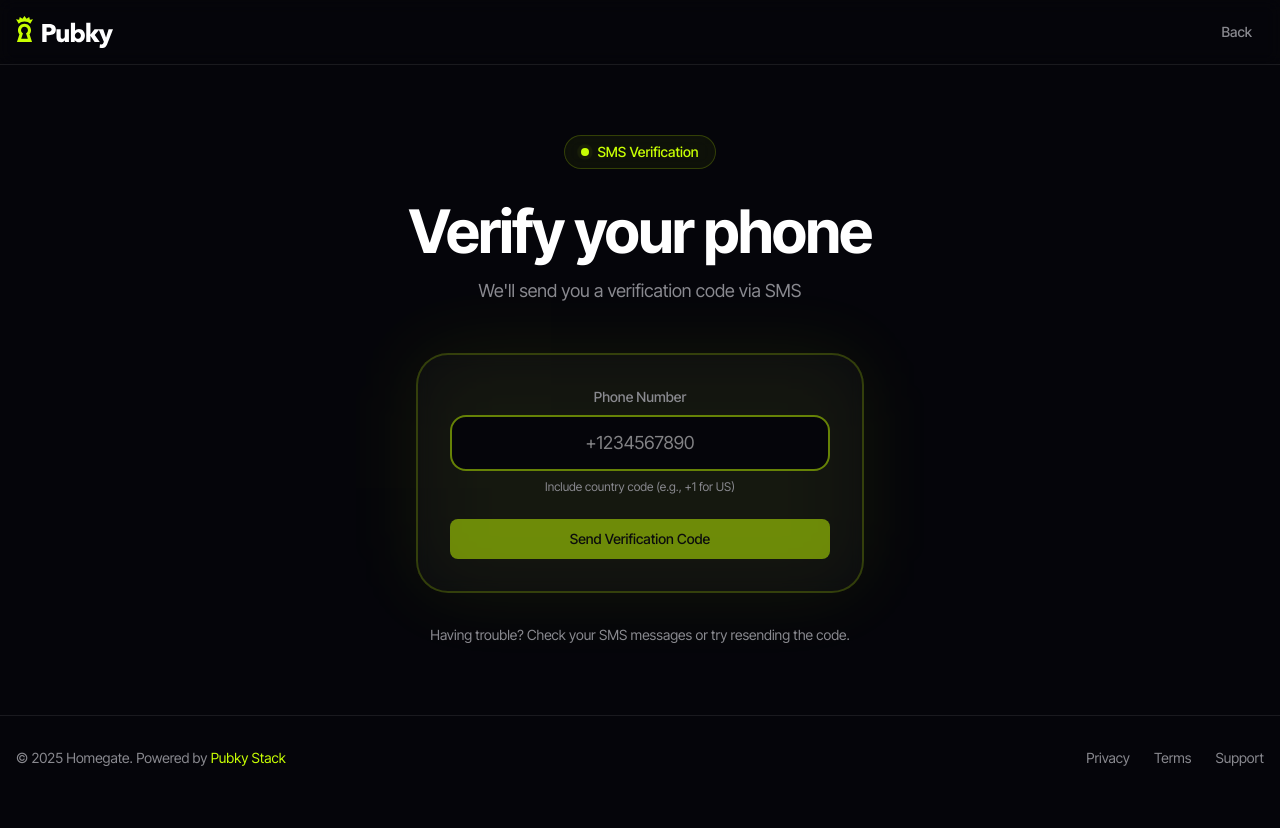
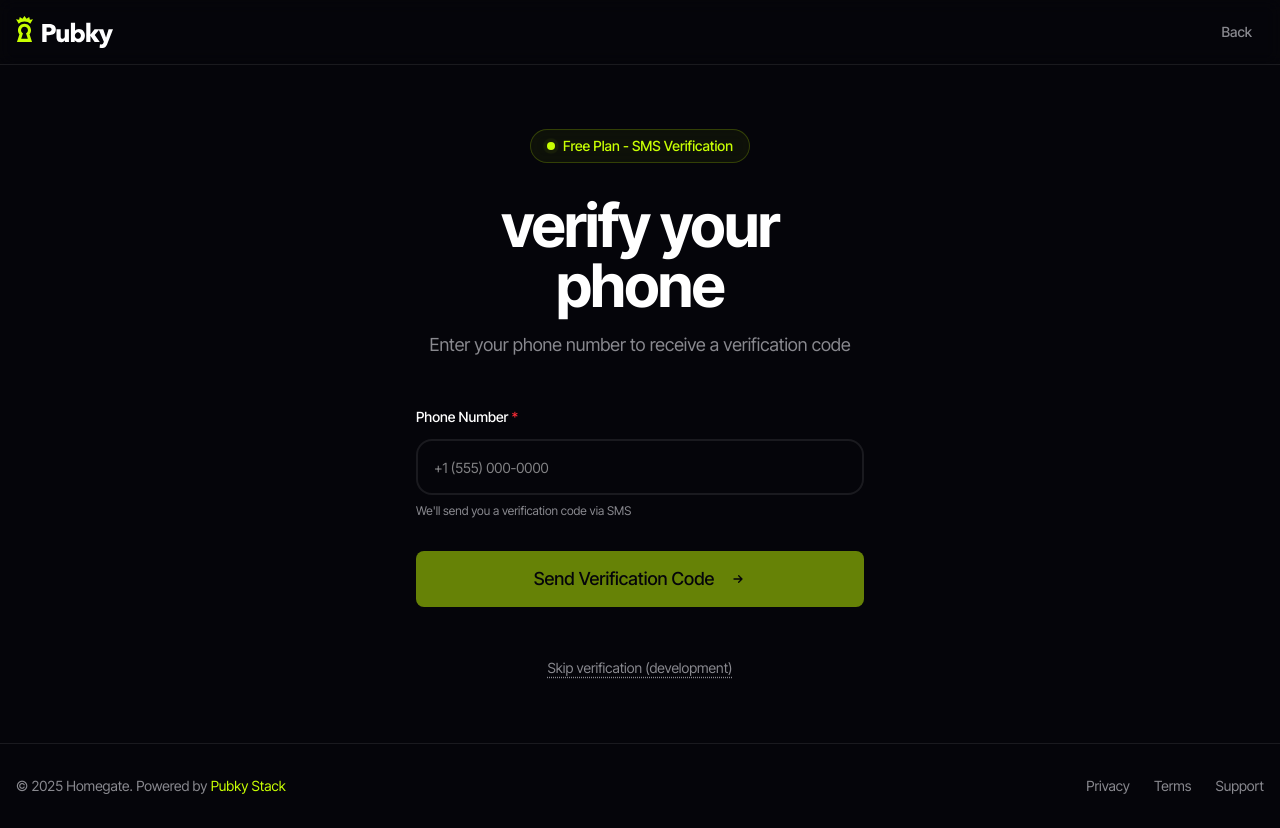
Before and after one commit to MiguelMedeiros/homegate, a Next.js app in the folder front-end/: page /signup/free/verify in a window 1280 px wide. Before the commit the page ends 800 px from the top, so only its background shows below. Built offline with nearby package versions, Linux system fonts and the light colour scheme.

Commit message:
Refactor SMS verification page: rename component, streamline state management, and enhance UI for better user experience. Implement code sending simulation and add skip verification option for development.

```diff
--- a/front-end/src/app/signup/free/verify/page.tsx
+++ b/front-end/src/app/signup/free/verify/page.tsx
@@ -7,19 +7,17 @@ import { Button } from "@/components/ui/button";
 import { Header } from "@/components/Header";
 import { Footer } from "@/components/Footer";
 
-export default function SMSVerificationPage() {
+export default function SmsVerifyPage() {
   const router = useRouter();
   const [phoneNumber, setPhoneNumber] = useState("");
   const [verificationCode, setVerificationCode] = useState("");
+  const [codeSent, setCodeSent] = useState(false);
   const [isLoading, setIsLoading] = useState(false);
   const [error, setError] = useState("");
-  const [success, setSuccess] = useState(false);
-  const [verificationId, setVerificationId] = useState("");
-  const [step, setStep] = useState<"phone" | "code">("phone");
 
-  const handleSendSMS = async () => {
+  const handleSendCode = async () => {
     if (!phoneNumber.trim()) {
-      setError("Please enter a valid phone number");
+      setError("Please enter a phone number");
       return;
     }
 
@@ -27,37 +25,21 @@ export default function SMSVerificationPage() {
     setError("");
 
     try {
-      const response = await fetch("/api/sms/verify", {
-        method: "POST",
-        headers: {
-          "Content-Type": "application/json",
-        },
-        body: JSON.stringify({ phoneNumber }),
-      });
+      // TODO: Implement actual SMS sending via API
+      // await fetch('/api/sms/send', { method: 'POST', body: JSON.stringify({ phone: phoneNumber }) });
 
-      const data = await response.json();
+      // Simulate API call
+      await new Promise(resolve => setTimeout(resolve, 1000));
 
-      if (response.ok && data.success) {
-        setVerificationId(data.verificationId);
-        setStep("code");
-        setSuccess(true);
-      } else {
-        setError(data.error || "Failed to send SMS. Please try again.");
-      }
-    } catch (err) {
-      console.error("SMS verification error:", err);
-      setError("Failed to send SMS. Please try again.");
+      setCodeSent(true);
+    } catch {
+      setError("Failed to send verification code. Please try again.");
     } finally {
       setIsLoading(false);
     }
   };
 
   const handleVerifyCode = async () => {
-    if (!verificationId) {
-      setError("Verification session expired. Please try again.");
-      return;
-    }
-
     if (!verificationCode.trim()) {
       setError("Please enter the verification code");
       return;
@@ -67,62 +49,39 @@ export default function SMSVerificationPage() {
     setError("");
 
     try {
-      const response = await fetch("/api/sms/confirm", {
-        method: "POST",
-        headers: {
-          "Content-Type": "application/json",
-        },
-        body: JSON.stringify({
-          verificationId,
-          code: verificationCode,
-          phoneNumber: phoneNumber
-        }),
-      });
+      // TODO: Implement actual code verification via API
+      // await fetch('/api/sms/verify', { method: 'POST', body: JSON.stringify({ phone: phoneNumber, code: verificationCode }) });
 
-      const data = await response.json();
+      // Simulate API call
+      await new Promise(resolve => setTimeout(resolve, 1000));
 
-      if (response.ok && data.verified) {
-        // Store verification status in localStorage
+      // Store verification in localStorage
       localStorage.setItem("sms_verified", "true");
       localStorage.setItem("verified_phone", phoneNumber);
 
-        // Redirect to profile creation
-        router.push("/signup/free/profile");
-      } else {
-        setError(data.error || "Invalid verification code. Please try again.");
-      }
-    } catch (err) {
-      console.error("Code verification error:", err);
-      setError("Failed to verify code. Please try again.");
+      // Redirect to profile page
+      router.push("/signup/profile");
+    } catch {
+      setError("Invalid verification code. Please try again.");
     } finally {
       setIsLoading(false);
     }
   };
 
-  const handleResendCode = async () => {
-    setStep("phone");
-    setVerificationCode("");
-    setError("");
-    setSuccess(false);
-  };
+  const handleSkipVerification = () => {
+    // Skip SMS verification for development
+    localStorage.setItem("sms_verified", "true");
+    localStorage.setItem("verified_phone", "dev-skip");
 
-  const formatPhoneNumber = (value: string) => {
-    // Remove all non-numeric characters
-    const cleaned = value.replace(/\D/g, "");
-
-    // Format as international number if it doesn't start with +
-    if (cleaned.length > 0 && !value.startsWith("+")) {
-      return `+${cleaned}`;
-    }
-
-    return value;
+    // Redirect to profile page
+    router.push("/signup/profile");
   };
 
   return (
     <div className="relative flex min-h-screen flex-col bg-background">
       {/* Background */}
-      <div className="absolute inset-0 -z-10 bg-[linear-gradient(to_right,#ffffff08_1px,transparent_1px),linear-gradient(to_bottom,#ffffff08_1px,transparent_1px)] bg-[size:4rem_4rem]" />
-      <div className="absolute inset-0 -z-10 bg-gradient-to-br from-brand/5 via-transparent to-brand/10" />
+      <div className="absolute inset-0 -z-10 bg-[linear-gradient(to_right,#ffffff08_1px,transparent_1px),linear-gradient(to_bottom,#ffffff08_1px,transparent_1px)] bg-size-[4rem_4rem]" />
+      <div className="absolute inset-0 -z-10 bg-linear-to-br from-brand/5 via-transparent to-brand/10" />
 
       <Header
         rightContent={
@@ -136,145 +95,173 @@ export default function SMSVerificationPage() {
 
       {/* Main Content */}
       <main className="container relative z-10 flex flex-1 flex-col items-center justify-center px-4 py-16 mx-auto">
-        <div className="mx-auto flex w-full max-w-2xl flex-col items-center text-center">
+        <div className="mx-auto flex w-full max-w-md flex-col items-center text-center">
           {/* Badge */}
           <div className="mb-8 inline-flex items-center gap-2 rounded-full border border-brand/20 bg-brand/5 px-4 py-1.5 text-sm font-medium text-brand backdrop-blur-sm">
             <span className="relative flex h-2 w-2">
               <span className="absolute inline-flex h-full w-full animate-ping rounded-full bg-brand opacity-75"></span>
               <span className="relative inline-flex h-2 w-2 rounded-full bg-brand"></span>
             </span>
-            SMS Verification
+            Free Plan - SMS Verification
           </div>
 
           {/* Title */}
           <h1 className="mb-4 text-4xl font-bold tracking-tight sm:text-5xl lg:text-6xl">
-            {step === "phone" ? "Verify your phone" : "Enter verification code"}
+            verify your phone
           </h1>
 
           {/* Subtitle */}
           <p className="mb-12 text-lg text-muted-foreground">
-            {step === "phone"
-              ? "We'll send you a verification code via SMS"
-              : `We sent a code to ${phoneNumber}`
+            {codeSent
+              ? "Enter the verification code sent to your phone"
+              : "Enter your phone number to receive a verification code"
             }
           </p>
 
-          {/* Verification Container */}
-          <div className="relative mb-8 w-full max-w-md">
-            <div className="absolute inset-0 -z-10 animate-pulse rounded-3xl bg-brand/10 blur-2xl" />
-            <div className="relative rounded-3xl border-2 border-brand/20 bg-card/30 p-8 backdrop-blur-sm transition-all hover:border-brand/50 hover:bg-card/50">
-              {step === "phone" ? (
-                <div className="flex flex-col items-center gap-6">
-                  {/* Phone Input */}
-                  <div className="w-full">
-                    <label htmlFor="phone" className="block text-sm font-medium text-muted-foreground mb-2">
-                      Phone Number
+          {/* Form */}
+          <div className="w-full space-y-8">
+            {!codeSent ? (
+              <>
+                {/* Phone Number Input */}
+                <div>
+                  <label htmlFor="phone" className="mb-3 block text-left text-sm font-medium">
+                    Phone Number <span className="text-red-500">*</span>
                   </label>
                   <input
                     id="phone"
                     type="tel"
+                    placeholder="+1 (555) 000-0000"
                     value={phoneNumber}
-                      onChange={(e) => setPhoneNumber(formatPhoneNumber(e.target.value))}
-                      placeholder="+1234567890"
-                      className="w-full rounded-xl border-2 border-border/50 bg-background px-4 py-3 text-center text-lg outline-none transition-all focus:border-brand/50"
-                      autoFocus
+                    onChange={(e) => setPhoneNumber(e.target.value)}
+                    className="w-full h-14 rounded-xl border-2 border-border/50 bg-background px-4 text-sm outline-none transition-all focus:border-brand/50"
                   />
-                    <p className="mt-2 text-xs text-muted-foreground">
-                      Include country code (e.g., +1 for US)
+                  <p className="mt-2 text-xs text-muted-foreground text-left">
+                    We&apos;ll send you a verification code via SMS
                   </p>
                 </div>
 
-                  {/* Send SMS Button */}
+                {/* Error Message */}
+                {error && (
+                  <div className="rounded-xl border-2 border-red-500/20 bg-red-500/5 p-4 backdrop-blur-sm">
+                    <div className="flex items-start gap-3">
+                      <div className="flex h-6 w-6 items-center justify-center rounded-full bg-red-500/20">
+                        <svg className="h-4 w-4 text-red-500" fill="none" stroke="currentColor" viewBox="0 0 24 24">
+                          <path strokeLinecap="round" strokeLinejoin="round" strokeWidth={2} d="M12 9v2m0 4h.01m-6.938 4h13.856c1.54 0 2.502-1.667 1.732-3L13.732 4c-.77-1.333-2.694-1.333-3.464 0L3.34 16c-.77 1.333.192 3 1.732 3z" />
+                        </svg>
+                      </div>
+                      <div className="flex-1">
+                        <h3 className="text-sm font-medium text-red-500">Error</h3>
+                        <p className="mt-1 text-sm text-red-400">{error}</p>
+                      </div>
+                    </div>
+                  </div>
+                )}
+
+                {/* Send Code Button */}
                 <Button
-                    onClick={handleSendSMS}
-                    disabled={!phoneNumber || isLoading}
-                    className="w-full bg-brand text-background hover:bg-brand/90 disabled:opacity-50 disabled:cursor-not-allowed"
-                    size="lg"
+                  onClick={handleSendCode}
+                  disabled={!phoneNumber.trim() || isLoading}
+                  className="w-full h-14 bg-brand text-background text-lg hover:bg-brand/90 disabled:opacity-50 disabled:cursor-not-allowed cursor-pointer"
                 >
                   {isLoading ? (
                     <>
-                        <div className="mr-2 h-4 w-4 animate-spin rounded-full border-2 border-background border-t-transparent" />
-                        Sending SMS...
+                      <div className="mr-2 h-4 w-4 animate-spin rounded-full border-2 border-background/20 border-t-background"></div>
+                      Sending Code...
                     </>
                   ) : (
-                      "Send Verification Code"
+                    <>
+                      Send Verification Code
+                      <svg className="ml-2 h-5 w-5" fill="none" stroke="currentColor" viewBox="0 0 24 24">
+                        <path strokeLinecap="round" strokeLinejoin="round" strokeWidth={2} d="M13 7l5 5m0 0l-5 5m5-5H6" />
+                      </svg>
+                    </>
                   )}
                 </Button>
-                </div>
+              </>
             ) : (
-                <div className="flex flex-col items-center gap-6">
-                  {/* Success Message */}
-                  {success && (
-                    <div className="flex items-center gap-2 text-green-600 animate-in fade-in">
-                      <svg className="h-5 w-5" fill="none" stroke="currentColor" viewBox="0 0 24 24">
-                        <path strokeLinecap="round" strokeLinejoin="round" strokeWidth={2} d="M5 13l4 4L19 7" />
-                      </svg>
-                      <span className="text-sm font-medium">SMS sent successfully!</span>
-                    </div>
-                  )}
-
-                  {/* Code Input */}
-                  <div className="w-full">
-                    <label htmlFor="code" className="block text-sm font-medium text-muted-foreground mb-2">
-                      Verification Code
+              <>
+                {/* Verification Code Input */}
+                <div>
+                  <label htmlFor="code" className="mb-3 block text-left text-sm font-medium">
+                    Verification Code <span className="text-red-500">*</span>
                   </label>
                   <input
                     id="code"
                     type="text"
+                    placeholder="000000"
                     value={verificationCode}
-                      onChange={(e) => setVerificationCode(e.target.value.replace(/\D/g, "").slice(0, 6))}
-                      placeholder="123456"
-                      className="w-full rounded-xl border-2 border-border/50 bg-background px-4 py-3 text-center text-2xl font-mono outline-none transition-all focus:border-brand/50"
-                      autoFocus
+                    onChange={(e) => setVerificationCode(e.target.value)}
                     maxLength={6}
+                    className="w-full h-14 rounded-xl border-2 border-border/50 bg-background px-4 text-center font-mono text-2xl tracking-widest outline-none transition-all focus:border-brand/50"
                   />
-                    <p className="mt-2 text-xs text-muted-foreground">
-                      Enter the 6-digit code from your SMS
+                  <p className="mt-2 text-xs text-muted-foreground text-left">
+                    Code sent to {phoneNumber}
                   </p>
                 </div>
 
-                  {/* Action Buttons */}
-                  <div className="flex w-full gap-3">
-                    <Button
-                      onClick={handleResendCode}
-                      variant="outline"
-                      className="flex-1 border-brand/20 hover:border-brand/50 hover:bg-brand/5"
-                    >
-                      Resend Code
-                    </Button>
-                    <Button
-                      onClick={handleVerifyCode}
-                      disabled={!verificationCode || verificationCode.length !== 6 || isLoading}
-                      className="flex-1 bg-brand text-background hover:bg-brand/90 disabled:opacity-50 disabled:cursor-not-allowed"
-                    >
-                      {isLoading ? (
-                        <>
-                          <div className="mr-2 h-4 w-4 animate-spin rounded-full border-2 border-background border-t-transparent" />
-                          Verifying...
-                        </>
-                      ) : (
-                        "Verify Code"
-                      )}
-                    </Button>
+                {/* Error Message */}
+                {error && (
+                  <div className="rounded-xl border-2 border-red-500/20 bg-red-500/5 p-4 backdrop-blur-sm">
+                    <div className="flex items-start gap-3">
+                      <div className="flex h-6 w-6 items-center justify-center rounded-full bg-red-500/20">
+                        <svg className="h-4 w-4 text-red-500" fill="none" stroke="currentColor" viewBox="0 0 24 24">
+                          <path strokeLinecap="round" strokeLinejoin="round" strokeWidth={2} d="M12 9v2m0 4h.01m-6.938 4h13.856c1.54 0 2.502-1.667 1.732-3L13.732 4c-.77-1.333-2.694-1.333-3.464 0L3.34 16c-.77 1.333.192 3 1.732 3z" />
+                        </svg>
+                      </div>
+                      <div className="flex-1">
+                        <h3 className="text-sm font-medium text-red-500">Error</h3>
+                        <p className="mt-1 text-sm text-red-400">{error}</p>
+                      </div>
                     </div>
                   </div>
                 )}
 
-              {/* Error Message */}
-              {error && (
-                <div className="mt-4 flex items-center gap-2 text-red-500 animate-in fade-in">
-                  <svg className="h-4 w-4" fill="none" stroke="currentColor" viewBox="0 0 24 24">
-                    <path strokeLinecap="round" strokeLinejoin="round" strokeWidth={2} d="M12 8v4m0 4h.01M21 12a9 9 0 11-18 0 9 9 0 0118 0z" />
+                {/* Verify Button */}
+                <Button
+                  onClick={handleVerifyCode}
+                  disabled={verificationCode.length !== 6 || isLoading}
+                  className="w-full h-14 bg-brand text-background text-lg hover:bg-brand/90 disabled:opacity-50 disabled:cursor-not-allowed cursor-pointer"
+                >
+                  {isLoading ? (
+                    <>
+                      <div className="mr-2 h-4 w-4 animate-spin rounded-full border-2 border-background/20 border-t-background"></div>
+                      Verifying...
+                    </>
+                  ) : (
+                    <>
+                      Verify Code
+                      <svg className="ml-2 h-5 w-5" fill="none" stroke="currentColor" viewBox="0 0 24 24">
+                        <path strokeLinecap="round" strokeLinejoin="round" strokeWidth={2} d="M13 7l5 5m0 0l-5 5m5-5H6" />
                       </svg>
-                  <span className="text-sm">{error}</span>
+                    </>
+                  )}
+                </Button>
+
+                {/* Resend Code */}
+                <button
+                  onClick={() => {
+                    setCodeSent(false);
+                    setVerificationCode("");
+                    setError("");
+                  }}
+                  className="text-sm text-muted-foreground hover:text-foreground transition-colors"
+                >
+                  Didn&apos;t receive the code? Send again
+                </button>
+              </>
+            )}
+
+            {/* Skip Verification Button (Development Only) */}
+            {process.env.NODE_ENV === 'development' && (
+              <div className="pt-4">
+                <button
+                  onClick={handleSkipVerification}
+                  className="w-full text-sm text-muted-foreground hover:text-foreground transition-colors underline decoration-dotted underline-offset-4"
+                >
+                  Skip verification (development)
+                </button>
               </div>
             )}
-            </div>
-          </div>
-
-          {/* Help Text */}
-          <div className="text-center text-sm text-muted-foreground">
-            <p>Having trouble? Check your SMS messages or try resending the code.</p>
           </div>
         </div>
       </main>
--- a/front-end/src/app/signup/profile/page.tsx
+++ b/front-end/src/app/signup/profile/page.tsx
@@ -142,6 +142,13 @@ export default function ProfilePage() {
     }
   };
 
+  const handleSkipVerification = () => {
+    // Skip SMS verification for development
+    localStorage.setItem("sms_verified", "true");
+    localStorage.setItem("verified_phone", "dev-skip");
+    setSmsVerified(true);
+  };
+
   // Show loading state while checking SMS verification
   if (smsVerified === null) {
     return (
@@ -165,6 +172,18 @@ export default function ProfilePage() {
           <div className="mx-auto flex w-full max-w-md flex-col items-center text-center">
             <div className="h-16 w-16 animate-spin rounded-full border-4 border-brand/20 border-t-brand"></div>
             <p className="mt-4 text-muted-foreground">Verifying SMS...</p>
+
+            {/* Skip Verification Button (Development Only) */}
+            {process.env.NODE_ENV === 'development' && (
+              <Button
+                onClick={handleSkipVerification}
+                variant="outline"
+                size="sm"
+                className="mt-8 border-yellow-500/20 text-yellow-500 hover:border-yellow-500/50 hover:bg-yellow-500/5"
+              >
+                🧪 Skip SMS Verification (Dev)
+              </Button>
+            )}
           </div>
         </main>
 
```
Lines whose indentation alone changed are shown as unchanged.
